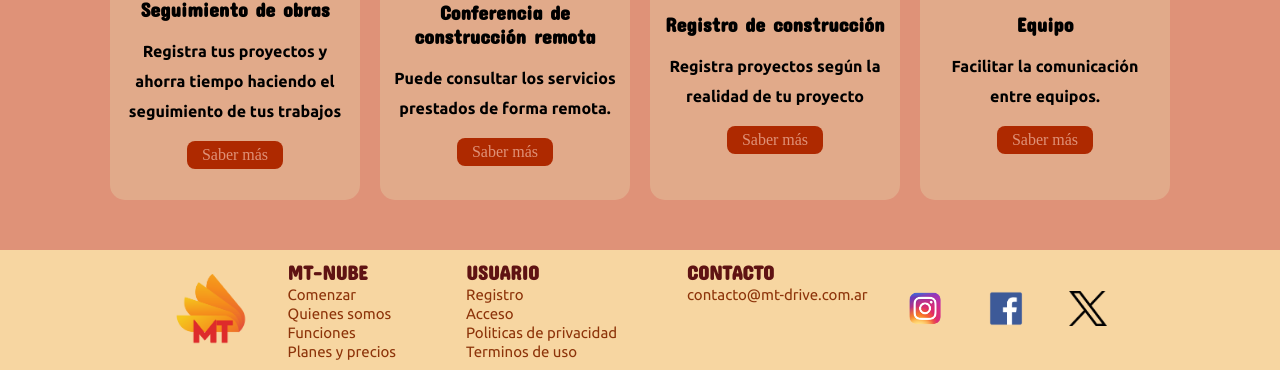
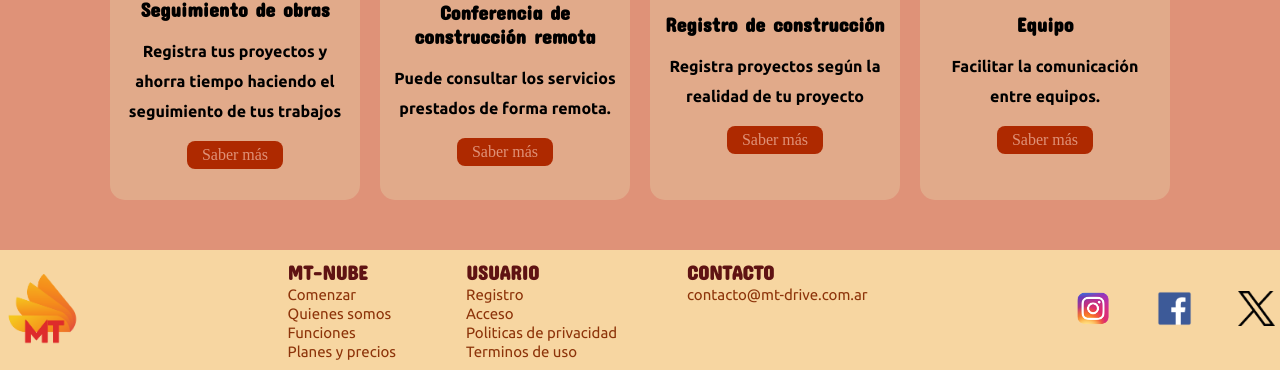
Before and after one commit to facudgs/pagina-web, a plain HTML site: page index.html in a window 1280 px wide. Shown: the part 1346-1716 px from the top of the page. Drawn offline with Linux system fonts and the light colour scheme.

Commit message:
arreglo-footer

```diff
--- a/style.css
+++ b/style.css
@@ -193,14 +193,10 @@ footer {
   justify-content: space-between;
   align-items: center;
   background: var(--bg-hd);
-  padding: 20px 50px;
+  padding: 20px 30px;
   gap: 40px;
 }
 
-footer {
-  justify-content: center;
-  /* align-items: center; */
-}
 .info {
   display: flex;
   flex-direction: row;
```
